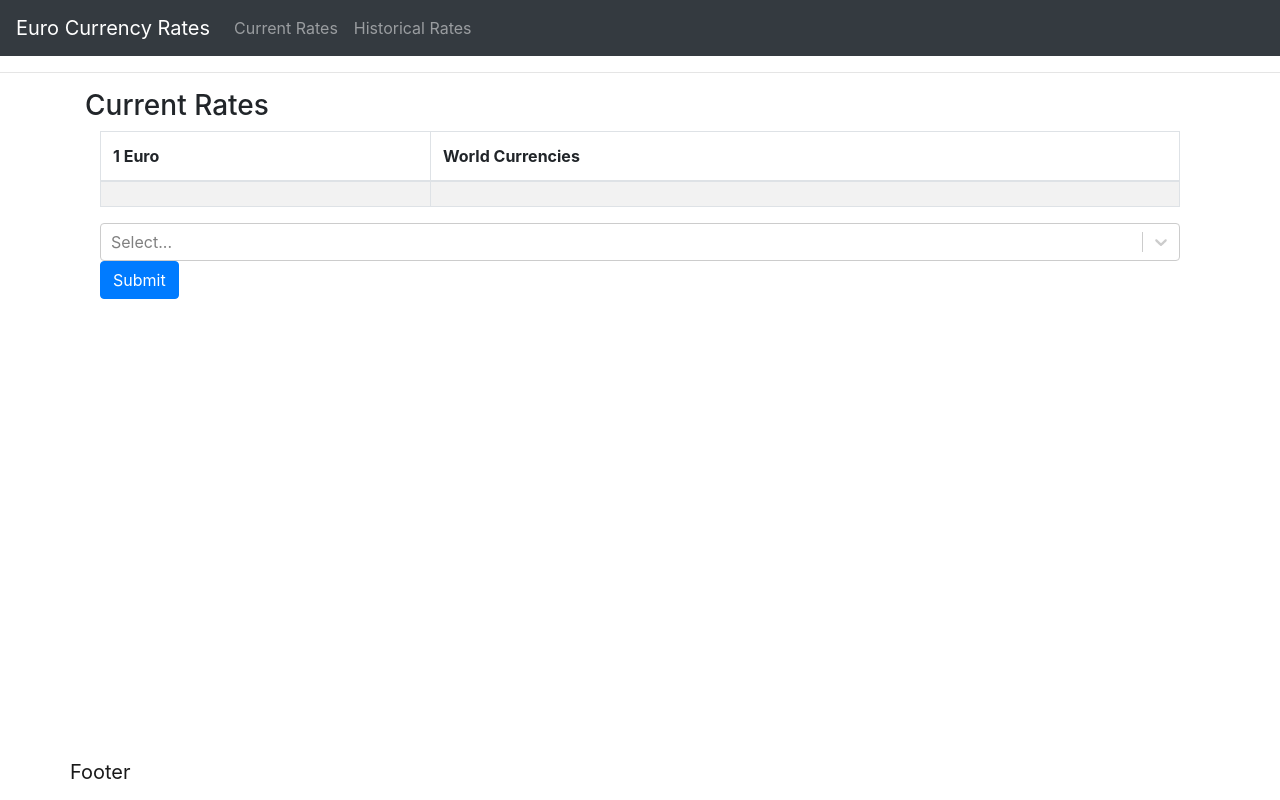
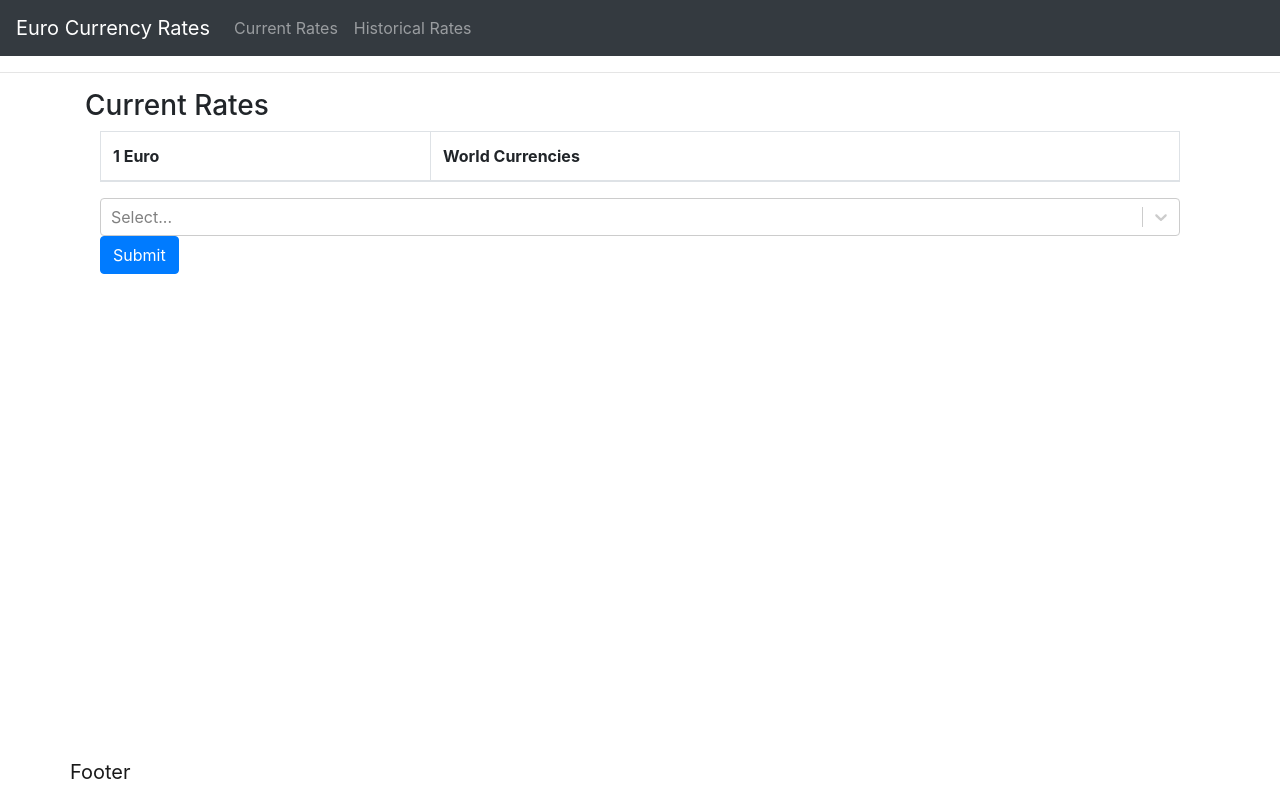
Before and after one commit to egun0001/currency-exchange-rates-app, a React (Create React App) app: page / in a window 1280 px wide. Built offline with nearby package versions, Linux system fonts and the light colour scheme.

Commit message:
Dynamic table to display selected currencies created. In progress

```diff
--- a/package.json
+++ b/package.json
@@ -4,14 +4,16 @@
   "private": true,
   "dependencies": {
     "bootstrap": "^4.3.1",
+    "jquery": "^1.9.1",
     "react": "^16.7.0",
     "react-bootstrap": "^1.0.0-beta.5",
     "react-calendar": "^2.18.1",
     "react-dom": "^16.7.0",
     "react-hot-loader": "^4.7.1",
     "react-router-dom": "^4.3.1",
-    "react-scripts": "2.1.3",
-    "react-select": "^2.4.2"
+    "react-scripts": "^2.1.8",
+    "react-select": "^2.4.2",
+    "react-table": "^6.9.2"
   },
   "scripts": {
     "start": "react-scripts start",
--- a/src/Components/SelectCurrencyForm.js
+++ b/src/Components/SelectCurrencyForm.js
@@ -5,6 +5,7 @@ import React from 'react';
 import Select from 'react-select';
 import Button from 'react-bootstrap/Button';
 import {Table} from 'react-bootstrap';
+// import ReactTable from "react-table";
 import * as API_CONSTANTSClass from './api/APIConstants';
 
 const currencyOptions = [
@@ -114,49 +115,40 @@ class SelectCurrencyForm extends React.Component {
                     });
                 }
             )
-    }
-
-    tableGenerator = () => {
-        let name;
-        let value;
-        for (let key in this.state.rates) {
-            name = key;
-            value = this.state.rates[key];
-            console.log(key, this.state.rates[key])
-        }
-
-        return (
-
-            <Table striped bordered hover>
-                <thead>
-                <tr>
-                    <th>1 Euro</th>
-                    <th>World Currencies</th>
-                </tr>
-                </thead>
-                <tbody>
-                <tr>
-
-                    <td>{value}</td>
-                    <td>{name}</td>
-
-                </tr>
-                </tbody>
-            </Table>
-        )
-
     };
 
     render() {
         // const {error, isLoaded, items} = this.state;
         console.log(this.state.rates);
 
+        const data = this.state.rates;
+
+        const currenciesList = Object.entries(data).map(([item,value]) => {
+            console.log(item + " " + value);
+            return (
+                <tr>
+                    <td>{value}</td>
+                    <td>{item}</td>
+                </tr>
+            );
+        });
+
         return (
 
             <div className="container">
-                {this.tableGenerator()}
                 <span>
             </span>
+                <Table striped bordered hover>
+                    <thead>
+                    <tr>
+                        <th>1 Euro</th>
+                        <th>World Currencies</th>
+                    </tr>
+                    </thead>
+                    <tbody>
+                    {currenciesList}
+                    </tbody>
+                </Table>
                 <Select
                     onChange={this.handleChange}
                     isMulti
```
Also changed, not shown: 1 other file (tests, documents, lock files or other folders).
